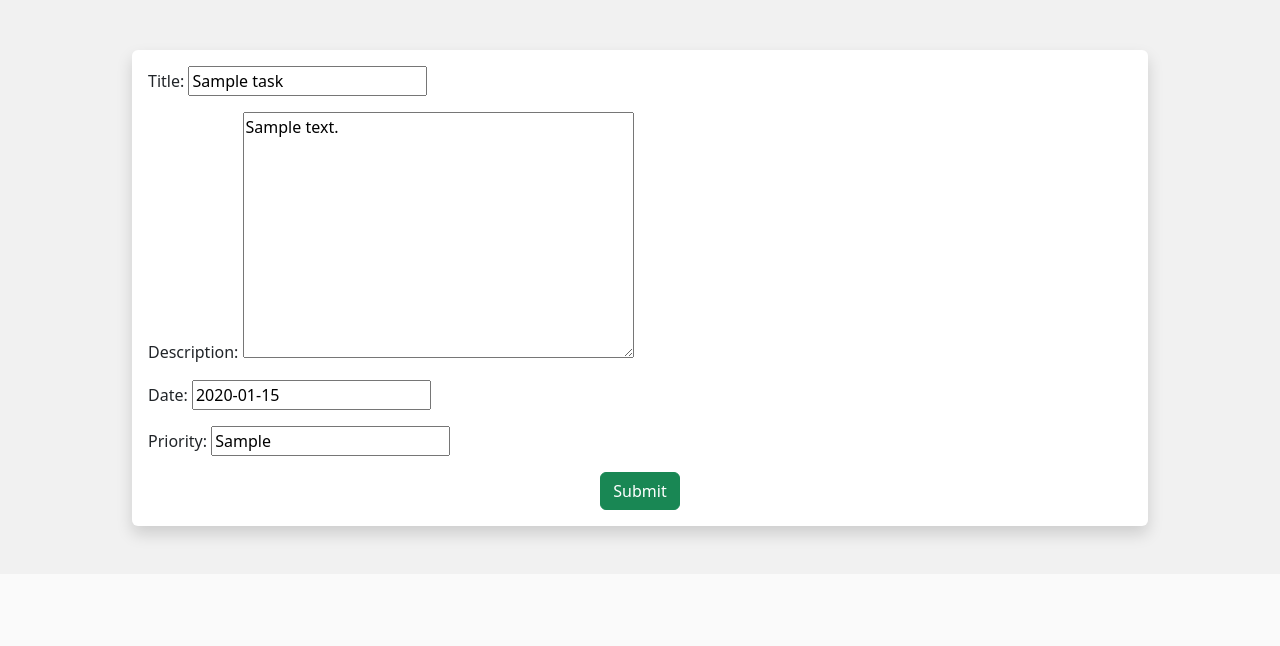
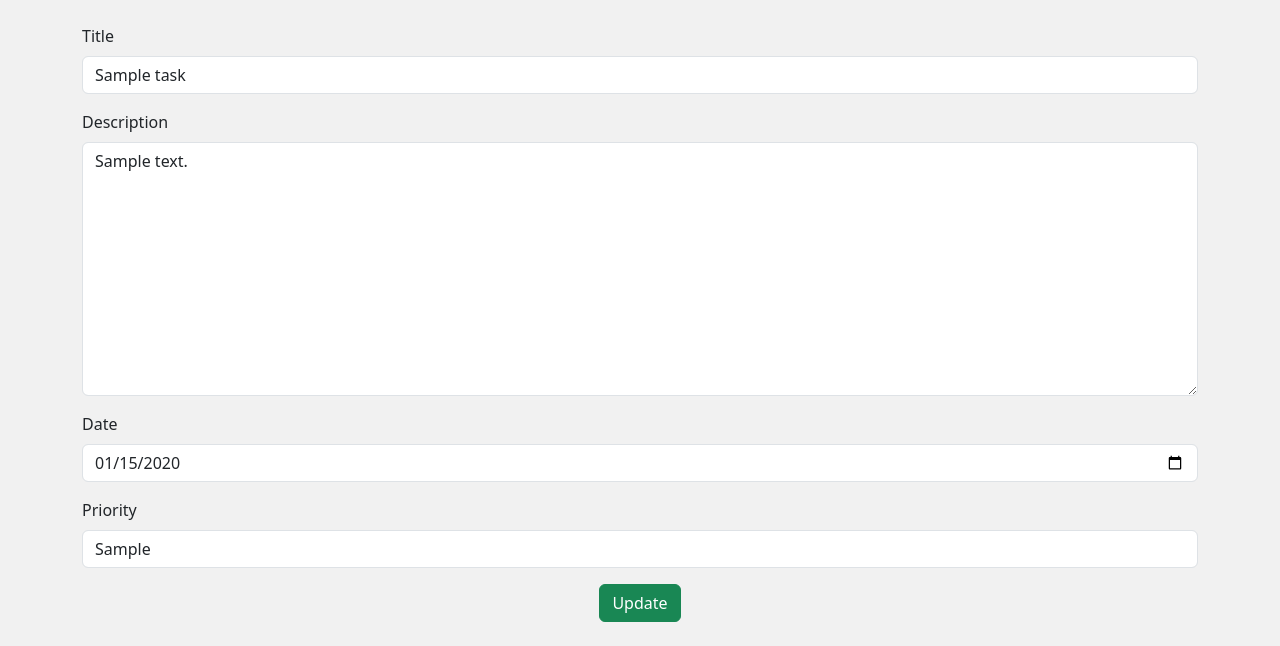
Before and after one commit to naveena-praveen/todo, a Django app: page /update/1 in a window 1280 px wide. Shown: the part 243-889 px from the top of the page. Before the commit the page ends 787 px from the top, so only its background shows below. Run offline with Django 5.2, Linux system fonts and the light colour scheme; tables that the repository leaves empty hold one stand-in row (values such as "Sample post").

Commit message:
project completed

```diff
--- a/todo_project/templates/update.html
+++ b/todo_project/templates/update.html
@@ -1,18 +1,16 @@
 {% extends 'base.html' %}
 {% block content %}
 <form method="post">
-  <div
-    class="shadow p-3 mb-5 bg-body rounded"
-    style="margin: 50px; align-items: center"
-  >
-    <form method="post">
       {% csrf_token %}
-      {{form.as_p}}
-      <div style="display: flex; justify-content: center">
-        <input type="submit" class="btn btn-success" value="Submit" />
+      {% for field in form %}
+        <div class="mb-3">
+          <label for="{{ field.id_for_label }}" class="form-label">{{ field.label }}</label>
+          {{ field }}
+        </div>
+      {% endfor %}
+
+      <div class="text-center">
+        <button type="submit" class="btn btn-success">Update</button>
       </div>
     </form>
-
-    {% endblock %}
-  </div>
-</form>
+{% endblock%}
--- a/todo_project/todo_app/forms.py
+++ b/todo_project/todo_app/forms.py
@@ -5,8 +5,9 @@ class todoform(forms.ModelForm):
     class Meta:
         model=task
         fields=['title','description','date','priority']
-
-def __init__(self, *args, **kwargs):
-        super(todoform, self).__init__(*args, **kwargs)
-        for field in self.fields.values():
-            field.widget.attrs.update({'class': 'form-control'})
+        widgets = {
+            'title': forms.TextInput(attrs={'class': 'form-control'}),
+            'description': forms.Textarea(attrs={'class': 'form-control'}),
+            'date': forms.DateInput(attrs={'class': 'form-control', 'type': 'date'}),
+            'priority': forms.TextInput(attrs={'class': 'form-control'}),
+        }
--- a/todo_project/todo_app/urls.py
+++ b/todo_project/todo_app/urls.py
@@ -4,8 +4,8 @@ from . import views
 from .models import task
 
 urlpatterns = [
-  path('',views.home,name='home'),
-  path('delete/<int:id>',views.delete,name='delete'),
-  path('create',views.create,name='create' ),
-  path('update/<int:id>',views.update,name='update')
+  path('',views.TaskListView.as_view(),name='home'),
+  path('delete/<int:id>',views.Delete,name='delete'),
+  path('create',views.Create,name='create' ),
+  path('update/<int:pk>',views.TaskUpdateView.as_view(),name='update')
 ]
--- a/todo_project/todo_app/views.py
+++ b/todo_project/todo_app/views.py
@@ -3,17 +3,30 @@ from .models import task
 from django.shortcuts import render,redirect
 from django.http import HttpResponse
 from .forms import todoform
+from django.views.generic import ListView , DeleteView
+from django.views.generic.edit import UpdateView
+from django.urls import reverse_lazy
 
-def home(request):
-    obj1=task.objects.all()
-    return render(request,'home.html',{'obj1':obj1})
+class TaskListView(ListView):
+    model=task
+    template_name='home.html'
+    context_object_name='obj1'
 
-def delete(request,id):
+class TaskUpdateView(UpdateView):
+    model=task
+    template_name='update.html'
+    context_object_name='task'
+    form_class= todoform
+    def get_success_url(self):
+        return reverse_lazy('update',kwargs={'pk':self.object.id})
+
+
+def Delete(request,id):
     obj=task.objects.get(id=id)
     obj.delete()
     return redirect('home')
 
-def create(request):
+def Create(request):
     if request.method=='POST':
         title=request.POST.get('title')
         description=request.POST.get('description')
@@ -23,11 +36,3 @@ def create(request):
         result.save()
         return redirect('home')
     return render(request,'add.html')
-
-def update(request,id):
-    obj=task.objects.get(id=id)
-    form=todoform(request.POST or None ,instance=obj)
-    if form.is_valid():
-        form.save()
-        return redirect('home')
-    return render(request,'update.html',{'task':obj,'form':form})
```
